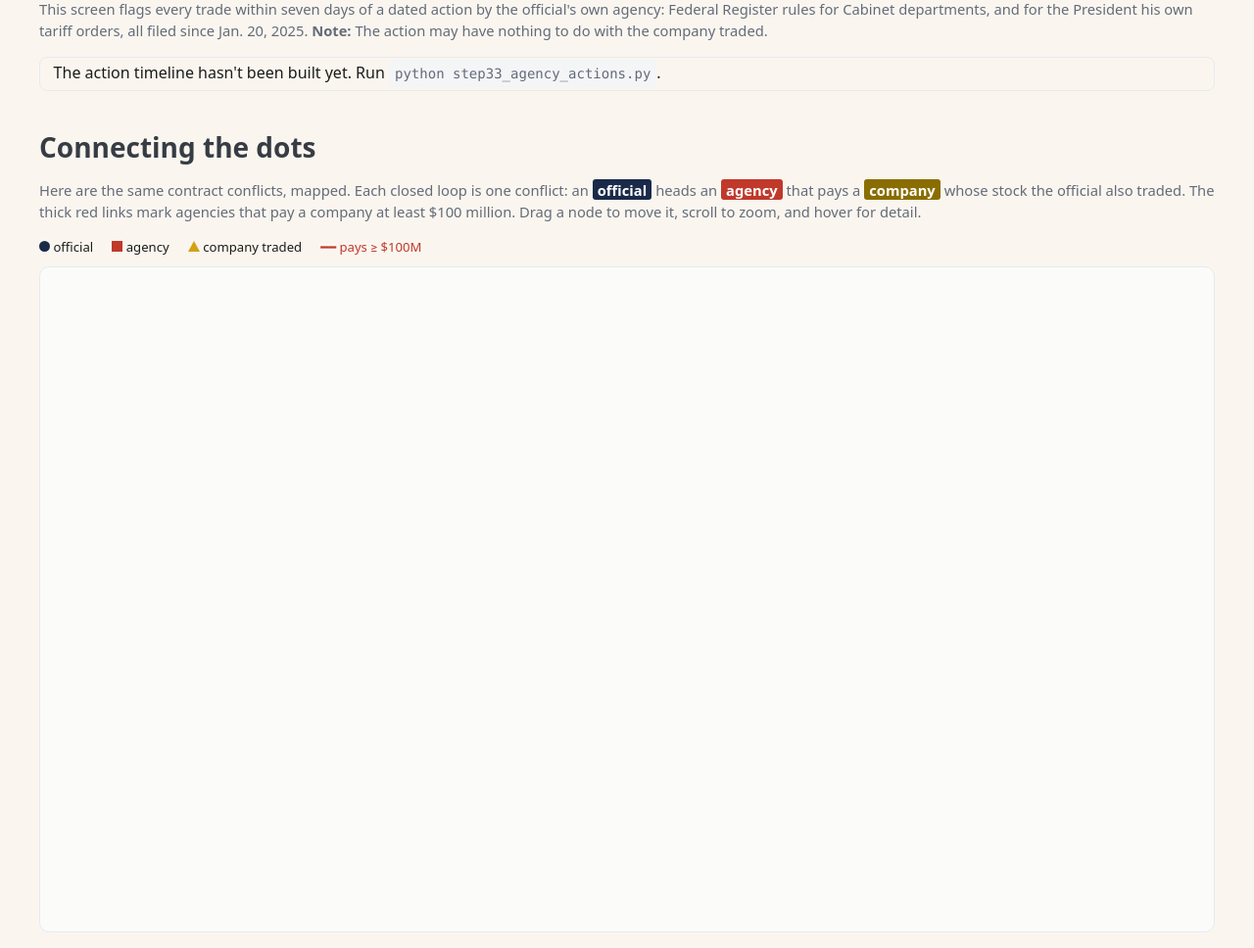
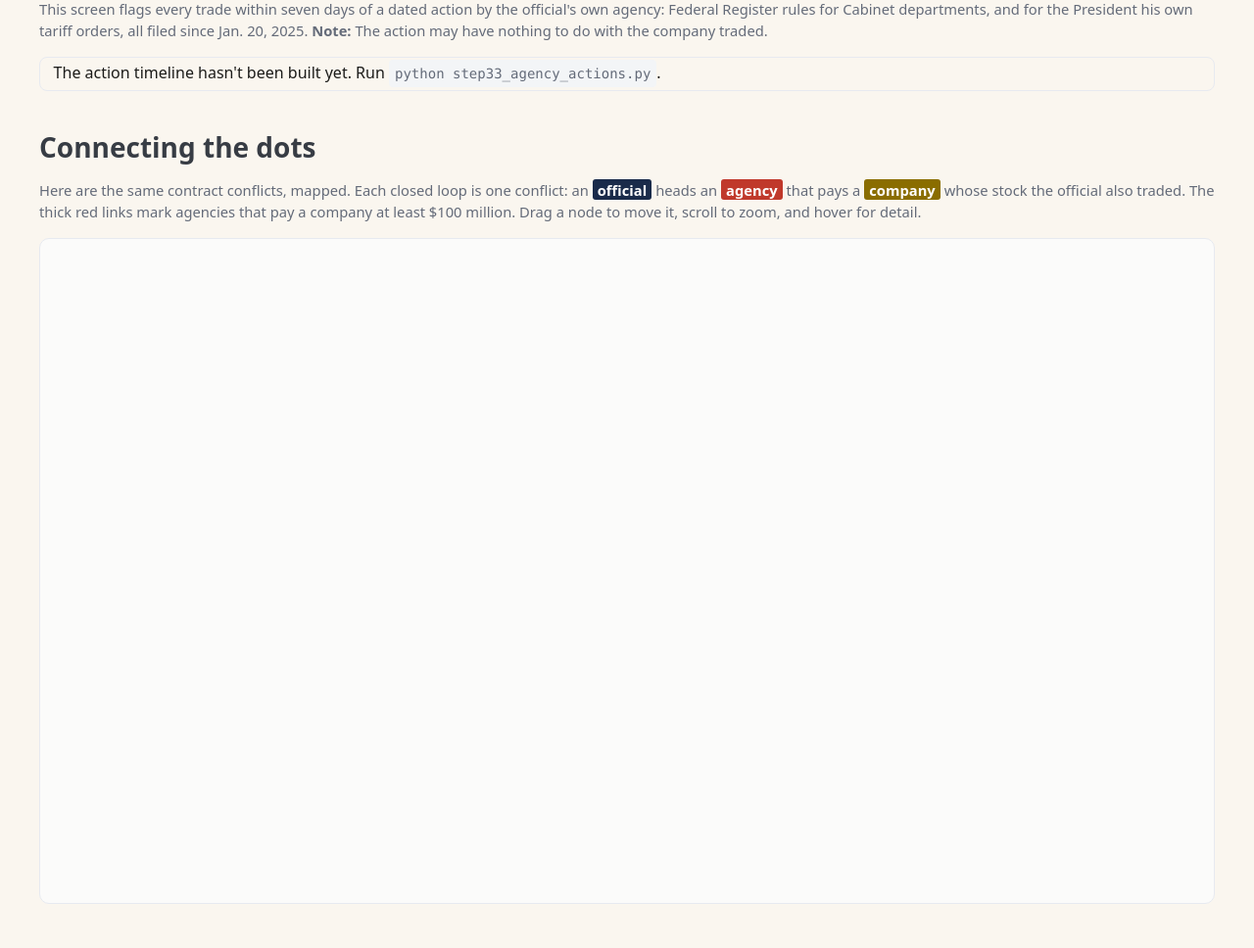
Before and after one commit to wongpeiting/who-trades-what, a Flask app: page /conflicts in a window 1280 px wide. Shown: the part 712-1680 px from the top of the page at 98% size. After the commit the page ends 1635 px from the top, so only its background shows below. Run offline with Flask 3, Linux system fonts and the light colour scheme; data that the repository does not hold is empty; some libraries are stand-ins or nearby versions.

Commit message:
Bordered find-cards (no empty grey cells); remove redundant network legend

```diff
--- a/templates/base.html
+++ b/templates/base.html
@@ -80,8 +80,8 @@
     .landing-card .lc-title { font-weight: 700; color: var(--pico-color); margin-bottom: 0.2rem; }
     .landing-card .lc-desc { font-size: 0.84rem; color: var(--pico-muted-color); line-height: 1.35; }
     /* Guided "where to start" gallery — flat cells on a hairline grid, generous spacing. */
-    .find-grid { display: grid; grid-template-columns: repeat(auto-fit, minmax(268px, 1fr)); gap: 1px; background: var(--pico-muted-border-color); border: 1px solid var(--pico-muted-border-color); border-radius: 10px; overflow: hidden; margin-bottom: 1.75rem; }
-    .find-card { display: block; padding: 1.15rem 1.25rem; text-decoration: none; background: #fff; transition: background .12s; }
+    .find-grid { display: grid; grid-template-columns: repeat(auto-fit, minmax(268px, 1fr)); gap: 0.8rem; margin-bottom: 1.75rem; }
+    .find-card { display: block; padding: 1.15rem 1.25rem; text-decoration: none; background: #fff; border: 1px solid var(--pico-muted-border-color); border-radius: 8px; transition: background .12s, border-color .12s; }
     .find-card:hover { background: #f7f9fb; }
     .find-card .fc-kicker { font-size: 0.68rem; font-weight: 700; letter-spacing: 0.06em; text-transform: uppercase; color: var(--pico-primary); margin-bottom: 0.4rem; }
     .find-card .fc-title { font-size: 1rem; font-weight: 700; color: var(--pico-color); line-height: 1.25; margin-bottom: 0.35rem; }
--- a/templates/conflicts.html
+++ b/templates/conflicts.html
@@ -139,13 +139,7 @@
   links mark agencies that pay a company at least $100 million. Drag a node to move it, scroll to zoom,
   and hover for detail.
 </p>
-<div style="display:flex; gap:1.2rem; align-items:center; flex-wrap:wrap; font-size:0.82rem; margin:0.5rem 0 0.6rem;">
-  <span><span style="display:inline-block;width:11px;height:11px;background:#1a2b4a;border-radius:50%;"></span> official</span>
-  <span><span style="display:inline-block;width:11px;height:11px;background:#c0392b;"></span> agency</span>
-  <span><span style="display:inline-block;width:0;height:0;border-left:6px solid transparent;border-right:6px solid transparent;border-bottom:11px solid #d4a017;"></span> company traded</span>
-  <span style="color:#c0392b;">━━ pays ≥ $100M</span>
-</div>
-<div id="net" style="height:80vh; min-height:680px; border:1px solid var(--pico-muted-border-color); border-radius:10px; background:#fbfbfa;"></div>
+<div id="net" style="height:80vh; min-height:680px; border:1px solid var(--pico-muted-border-color); border-radius:10px; background:#fbfbfa; margin-top:0.6rem;"></div>
 
 <script src="https://unpkg.com/vis-network/standalone/umd/vis-network.min.js"></script>
 <script>
```
